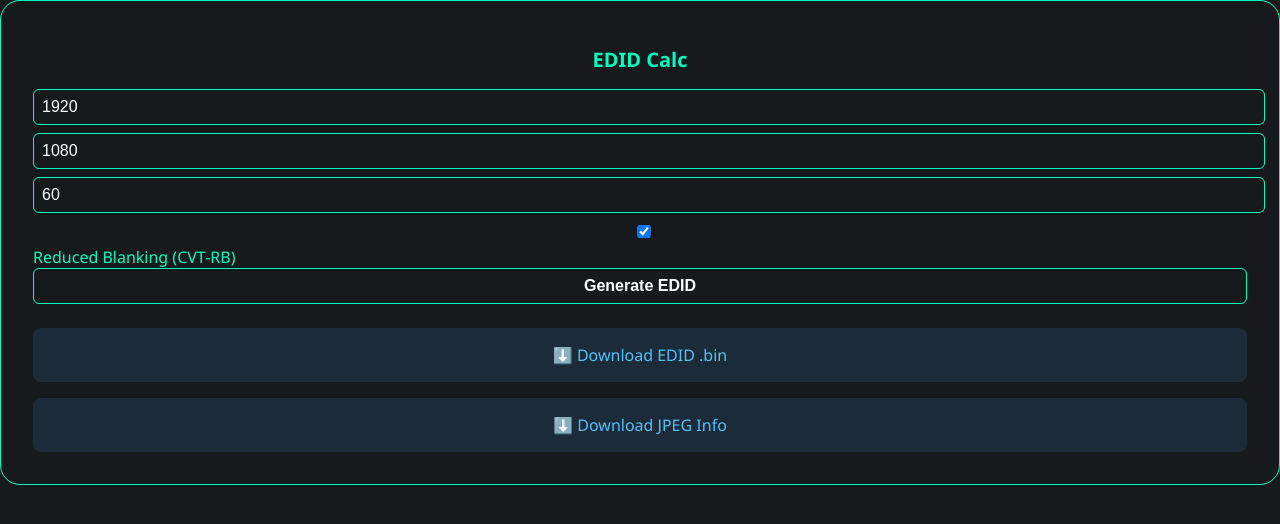
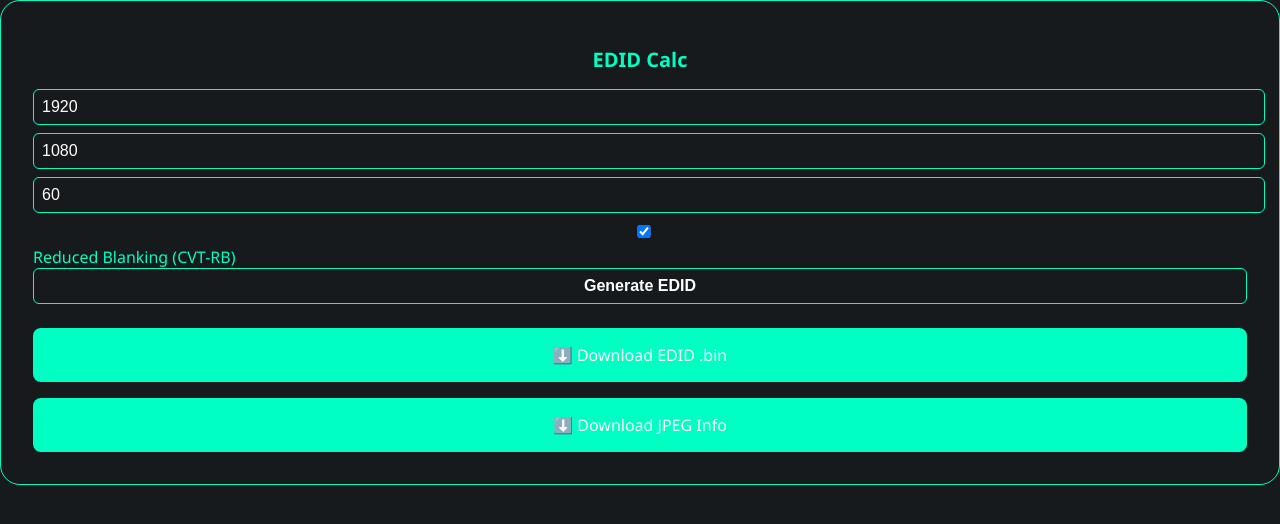
Before and after one commit to texasles/edid, a plain HTML site: page widget.html in a window 1280 px wide. Drawn offline with nearby package versions, Linux system fonts and the light colour scheme.

Commit message:
Update widget.html

```diff
--- a/widget.html
+++ b/widget.html
@@ -42,14 +42,14 @@
     #edid-results, #edid-warning, a.download-link {
       display: none;
       margin-top: 1rem;
-      background: #1c2b3a;
+      background: #00FFC2;
       padding: 1rem;
       border-radius: 8px;
     }
     a.download-link {
       display: block;
       text-align: center;
-      color: #4fc3f7;
+      color: #ffffff;
       margin-top: 1rem;
     }
     hr {
```
